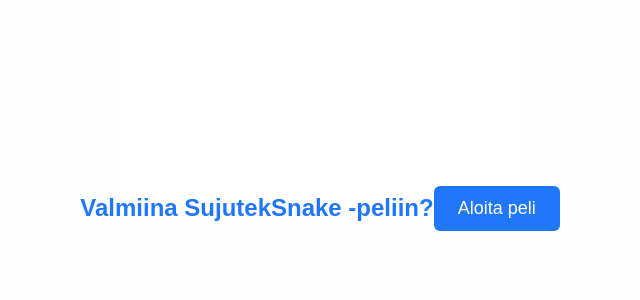
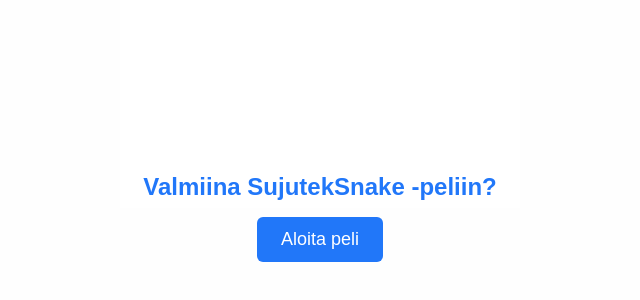
Before and after one commit to ellaniemi/sujutek-snake, a plain HTML site: page index.html in a window 1280 px wide. Shown: the part 192-492 px from the top of the page, without its empty margins (320-960 px from the left). Drawn offline with Linux system fonts and the light colour scheme.

Commit message:
Update index.html

```diff
--- a/index.html
+++ b/index.html
@@ -33,10 +33,14 @@
   </style>
 </head>
 <body>
-  <div id="startScreen">
-    <h2 style="text-align:center; color:#2177f9;">Valmiina SujutekSnake -peliin?</h2>
+<div id="startScreen">
+  <div>
+    <h2 style="text-align:center; color:#2177f9; margin-bottom: 16px;">
+      Valmiina SujutekSnake -peliin?
+    </h2>
     <button id="startButton" onclick="startGame()">Aloita peli</button>
   </div>
+</div>
   <canvas id="game" width="400" height="400"></canvas>
   <div id="message"></div>
   <script>
```
